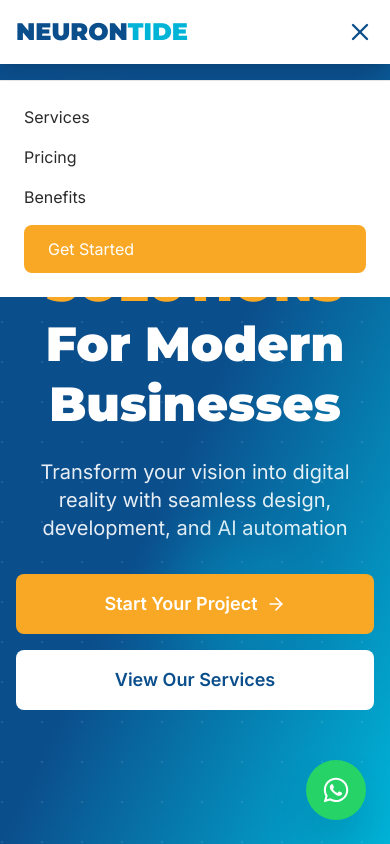
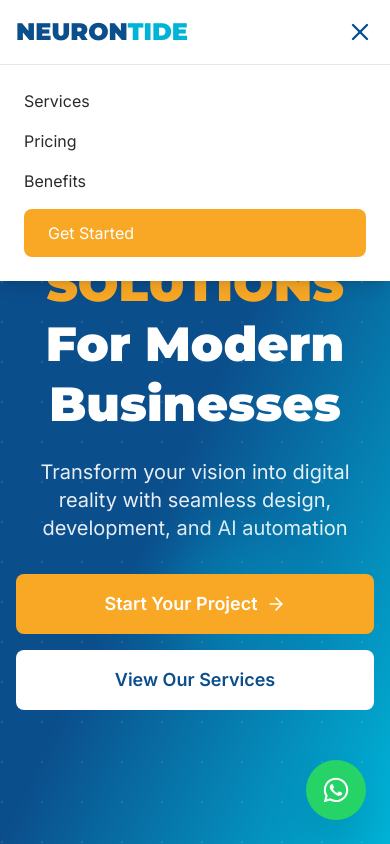
Before and after one commit to Hamceey/ntd, a React (Vite) app: page / in a window 390 px wide. Both pictures are taken after a click on the button 360 px from the left and 32 px from the top of the page. Shown: the top 844 px of the page. Built offline with nearby package versions, Linux system fonts and the light colour scheme.

Commit message:
fixing header.

```diff
--- a/src/components/layout/Header.jsx
+++ b/src/components/layout/Header.jsx
@@ -42,9 +42,9 @@ const scrollToSection = (sectionId) => {
   <>
     <header
       ref={headerRef}
-      className="fixed w-full top-0 z-40 bg-white shadow-lg py-4"
+      className="fixed w-full top-0 z-40 bg-white shadow-lg"
     >
-      <nav className="max-w-7xl mx-auto px-4 flex items-center justify-between">
+      <nav className="py-4 max-w-7xl mx-auto px-4 flex items-center justify-between">
         {/* Logo */}
         <div
           className="text-2xl font-black font-montserrat text-deep-tide-blue cursor-pointer"
@@ -91,16 +91,15 @@ const scrollToSection = (sectionId) => {
           {isMobileMenuOpen ? <X size={28} /> : <Menu size={28} />}
         </button>
       </nav>
-    </header>
 
-    {/* Mobile Menu must be outside the header */}
+      {/* Mobile Menu - Now INSIDE header */}
       <AnimatePresence>
         {isMobileMenuOpen && (
           <motion.div
             initial={{ opacity: 0, height: 0 }}
             animate={{ opacity: 1, height: "auto" }}
             exit={{ opacity: 0, height: 0 }}
-          className="md:hidden bg-white border-t fixed w-full top-[80px] z-30"
+            className="md:hidden bg-white border-t w-full overflow-hidden"
           >
             <div className="flex flex-col gap-4 p-6">
               <button
@@ -138,9 +137,9 @@ const scrollToSection = (sectionId) => {
           </motion.div>
         )}
       </AnimatePresence>
+    </header>
   </>
 );
 };
 
-
 export default Header;
```
Lines whose indentation alone changed are shown as unchanged.
